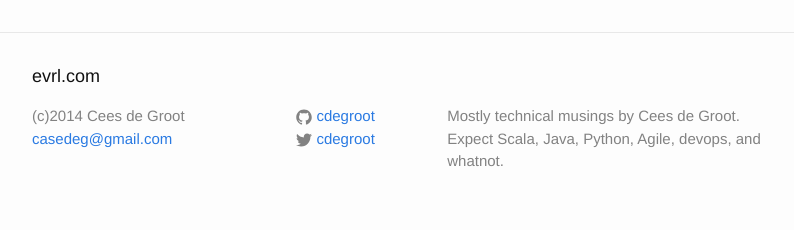
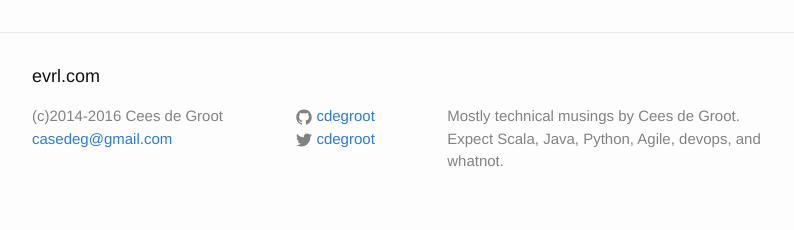
Before and after one commit to cdegroot/evrl, a Jekyll site: the page built from index.html, in a window 1280 px wide. Shown: the part 1116-1346 px from the top of the page, without its empty margins (238-1032 px from the left). Built offline with Jekyll 4.4.1, drawn with Linux system fonts in a browser that asks for light colours.

Commit message:
Copyright

```diff
--- a/_includes/footer.html
+++ b/_includes/footer.html
@@ -7,7 +7,7 @@
     <div class="footer-col-wrapper">
       <div class="footer-col  footer-col-1">
         <ul class="contact-list">
-          <li>(c)2014 Cees de Groot</li>
+          <li>(c)2014-2016 Cees de Groot</li>
           <li><a href="mailto:{{ site.email }}">{{ site.email }}</a></li>
         </ul>
       </div>
```
